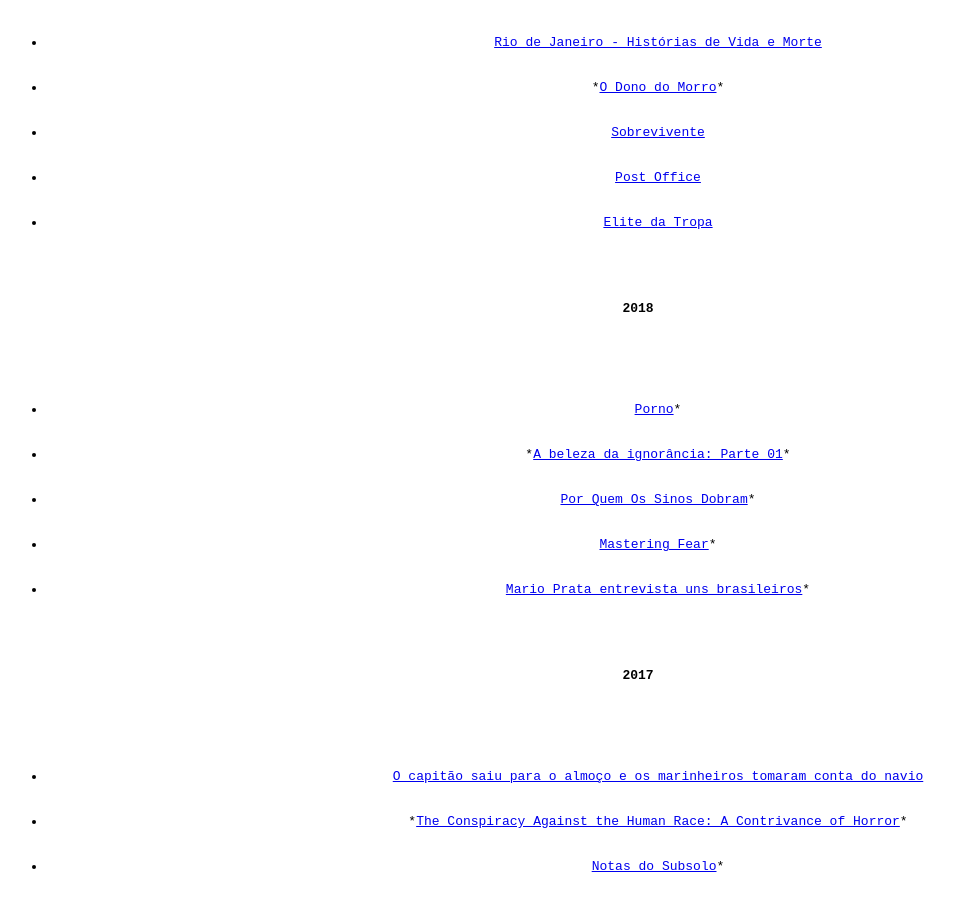
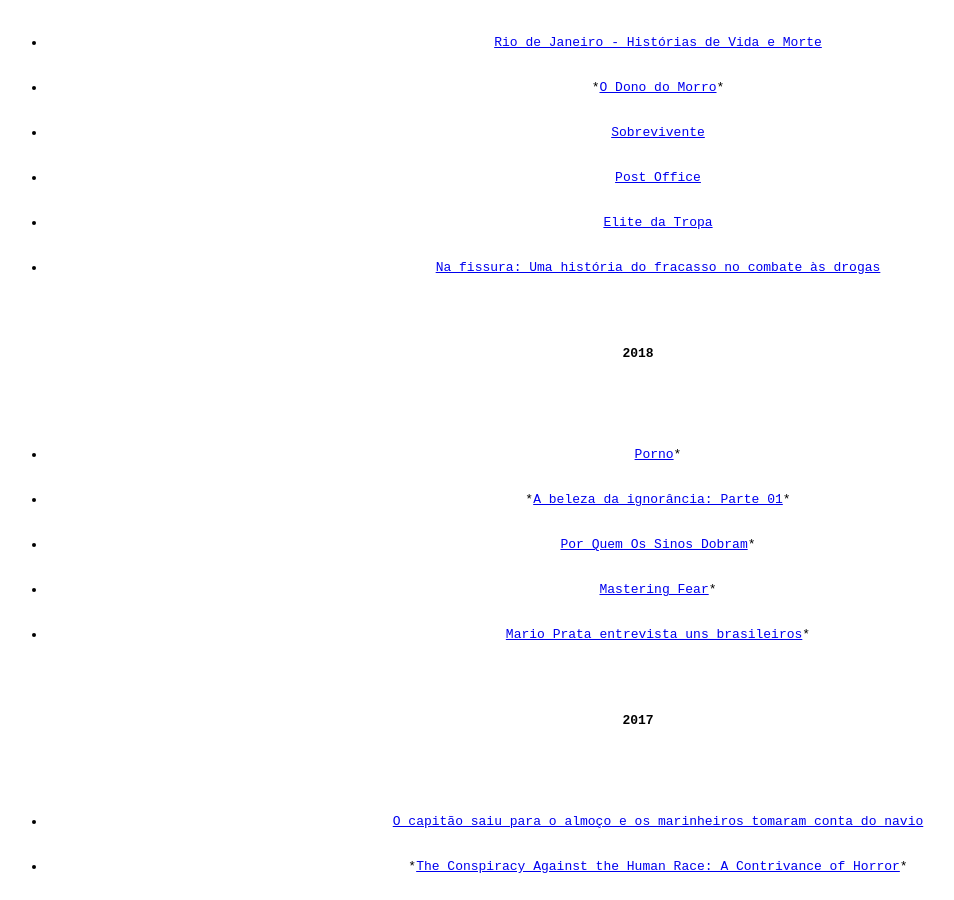
Before and after one commit to brerodrigues/old_brerodrigues.github.io, a Jekyll site: the page built from books.md, in a window 1280 px wide and 900 px high, scrolled down 851 px. Shown: the whole window, without its empty margins (2-956 px from the left). Built offline with Jekyll 4.4.1, drawn with Linux system fonts in a browser that asks for light colours.

Commit message:
Update books.md

```diff
--- a/books.md
+++ b/books.md
@@ -23,6 +23,7 @@ permalink: books
 - [Sobrevivente](http://leya.com.br/sobrevivente/)
 - [Post Office](https://www.livrariacultura.com.br/p/livros/literatura-internacional/post-office-1868454)
 - [Elite da Tropa](https://www.saraiva.com.br/elite-da-tropa-1100552.html)
+- [Na fissura: Uma história do fracasso no combate às drogas](https://www.amazon.com.br/Na-fissura-hist%C3%B3ria-fracasso-combate/dp/8535931600)
 
 **2018**
 
```
